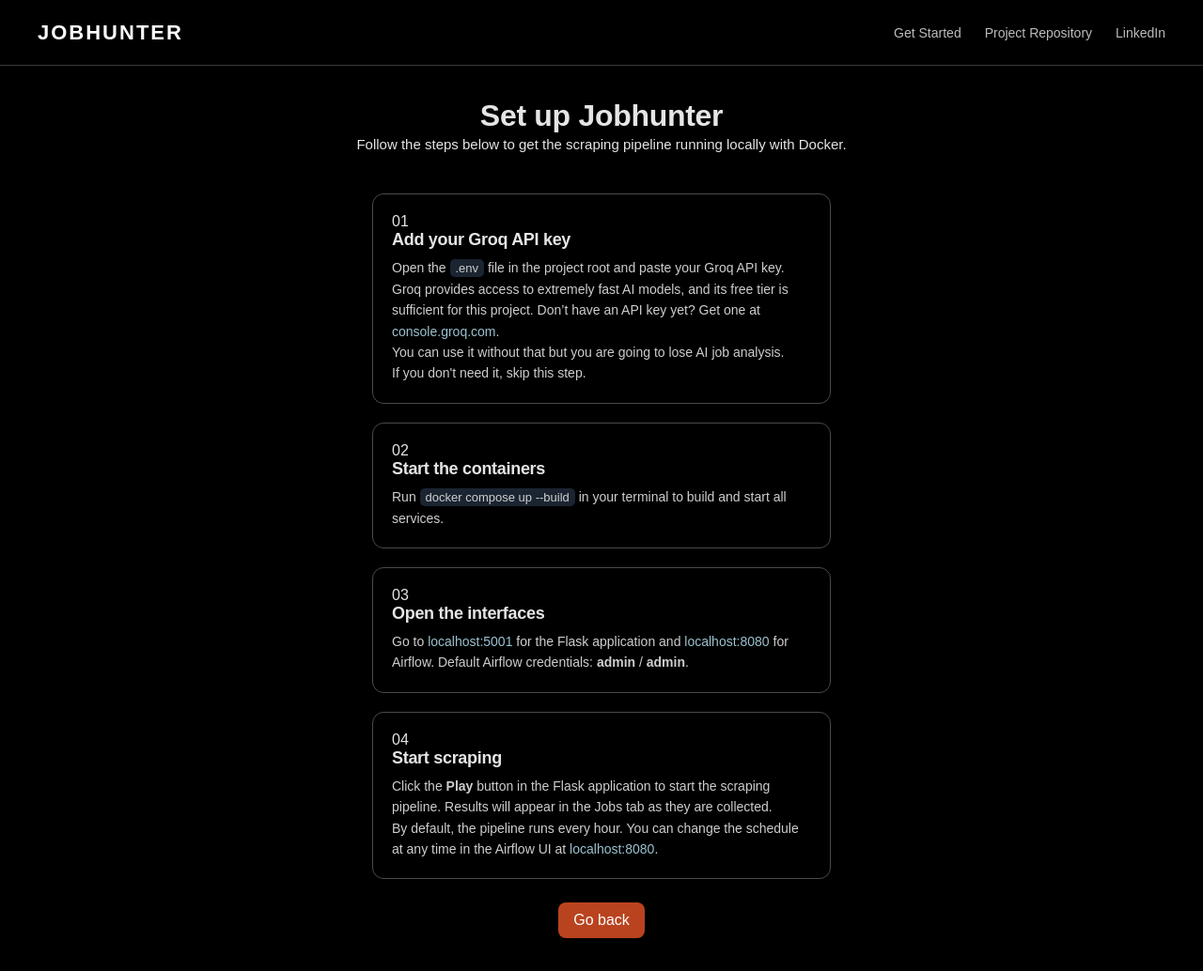
After one commit to gr1dsan/jobhunter, a Python web app: template flask/templates/get_started.html in a window 1280 px wide. The commit adds this page. Shown: the whole page at 94% size. Run offline with Jinja, Linux system fonts and the light colour scheme; the template is opened without the code that fills it, so the values that code supplies are empty.

Commit message:
ui improvements

```diff
--- a/flask/app.py
+++ b/flask/app.py
@@ -214,6 +214,10 @@ def index():
     dag_paused = get_dag_status()
     return render_template("index.html", jobs=jobs, filters=filters, profile=profile, dag_paused=dag_paused)
 
+@app.route("/info")
+def get_started():
+    return render_template("get_started.html")
+
 
 if __name__ == "__main__":
     app.run(debug=True, host="0.0.0.0", port=5001)
--- a/flask/static/components.css
+++ b/flask/static/components.css
@@ -14,6 +14,22 @@
     display:block;
     margin-bottom:10px;
     color:#ddd;
+}
+
+.dag-btn {
+    position: fixed;
+    top: 20px;
+    left: 50%;
+    transform: translateX(-50%);
+    background: #000;
+    border: 1px solid #6b7280;
+    color: #fff;
+    padding: 8px 14px;
+    border-radius: 6px;
+    font-size: 14px;
+    cursor: pointer;
+    transition: 0.15s ease;
+    z-index: 9999;
 }
 
 input[type="text"],
@@ -49,7 +65,6 @@ input[type="number"]{
     cursor:pointer;
 }
 
-/* Jobs */
 .job-card{
     position:relative;
     background:#000;
--- /dev/null
+++ b/flask/static/instructions.css
@@ -0,0 +1,72 @@
+body {
+    font-family: Arial, sans-serif;
+    text-align: center;
+}
+
+h1, h2, h3 {
+    font-weight: 700;
+    letter-spacing: -0.3px;
+}
+
+p {
+    font-size: 15px;
+    line-height: 1.6;
+}
+
+.gs-hero {
+    margin-top: 15px;
+    margin-bottom: 40px;
+}
+
+.gs-steps {
+    display: flex;
+    flex-direction: column;
+    align-items: center;
+}
+
+.gs-step {
+    width: 40%;
+    min-width: 320px;
+    background: #000;
+    border: 1px solid #4a4a4a;
+    border-radius: 12px;
+    padding: 20px;
+    margin-bottom: 20px;
+    text-align: left;
+}
+
+.gs-step h3 {
+    font-size: 18px;
+    margin-bottom: 8px;
+}
+
+.gs-step p {
+    font-size: 14px;
+    opacity: 0.9;
+}
+
+code {
+    padding: 2px 6px;
+    border-radius: 5px;
+    font-size: 13px;
+    background: #1f2937;
+}
+
+a {
+    text-decoration: none;
+    color: lightblue;
+}
+
+.btn-primary, .btn-secondary {
+    display: inline-block;
+    padding: 10px 16px;
+    border-radius: 8px;
+    text-decoration: none;
+    transition: 0.2s;
+    margin: 5px;
+}
+
+.btn-primary {
+    background: #ff5d2bb9;
+    color: #ffffff;
+}
--- a/flask/static/toogle.css
+++ b/flask/static/toggle.css
@@ -4,6 +4,7 @@
     left:50%;
     transform:translateX(-50%);
     display:flex;
+    z-index: 9999;
 }
 
 .toggle-pill{
--- /dev/null
+++ b/flask/templates/get_started.html
@@ -0,0 +1,83 @@
+<!DOCTYPE html>
+<html lang="en">
+<head>
+<meta charset="UTF-8">
+<meta name="viewport" content="width=device-width, initial-scale=1.0">
+<title>Get Started — JOBHUNTER</title>
+
+<link rel="stylesheet" href="{{ url_for('static', filename='base.css') }}">
+<link rel="stylesheet" href="{{ url_for('static', filename='components.css') }}">
+<link rel="stylesheet" href="{{ url_for('static', filename='instructions.css') }}">
+
+</head>
+<body>
+
+<div class="navbar">
+    <div class="logo">JOBHUNTER</div>
+    <div class="nav-links">
+        <a href="/info">Get Started</a>
+        <a href="https://github.com/gr1dsan/jobhunter" target="_blank">Project Repository</a>
+        <a href="https://www.linkedin.com/in/vladyslav-hridin-b11b68356/" target="_blank">LinkedIn</a>
+    </div>
+</div>
+
+<div class="gs-hero">
+    <h1>Set up Jobhunter</h1>
+    <p>Follow the steps below to get the scraping pipeline running locally with Docker.</p>
+</div>
+
+<div class="gs-steps">
+
+    <div class="gs-step">
+        <div class="gs-step-num">01</div>
+        <h3>Add your Groq API key</h3>
+        <p>
+            Open the <code>.env</code> file in the project root and paste your Groq API key.
+            Groq provides access to extremely fast AI models, and its free tier is sufficient
+            for this project. Don’t have an API key yet? Get one at
+            <a href="https://console.groq.com/" target="_blank">console.groq.com</a>.
+        </p>
+        <p>You can use it without that but you are going to lose AI job analysis.</p>
+        <p>If you don't need it, skip this step.</p>
+    </div>
+
+    <div class="gs-step">
+        <div class="gs-step-num">02</div>
+        <h3>Start the containers</h3>
+        <p>
+            Run <code>docker compose up --build</code> in your terminal to build and start all services.
+        </p>
+    </div>
+
+    <div class="gs-step">
+        <div class="gs-step-num">03</div>
+        <h3>Open the interfaces</h3>
+        <p>
+            Go to <a href="http://localhost:5001" target="_blank">localhost:5001</a> for the Flask application and
+            <a href="http://localhost:8080" target="_blank">localhost:8080</a> for Airflow.
+            Default Airflow credentials: <strong>admin</strong> / <strong>admin</strong>.
+        </p>
+    </div>
+
+    <div class="gs-step">
+        <div class="gs-step-num">04</div>
+        <h3>Start scraping</h3>
+        <p>
+            Click the <strong>Play</strong> button in the Flask application to start the scraping pipeline.
+            Results will appear in the Jobs tab as they are collected.
+        </p>
+        <p>
+            By default, the pipeline runs every hour. You can change the schedule at any time
+            in the Airflow UI at
+            <a href="http://localhost:8080" target="_blank">localhost:8080</a>.
+        </p>
+    </div>
+
+</div>
+
+<div class="gs-cta">
+    <a class="btn-primary" href="/">Go back</a>
+</div>
+
+</body>
+</html>
--- a/flask/templates/index.html
+++ b/flask/templates/index.html
@@ -21,9 +21,9 @@
     </form>
 
     <div class="nav-links">
-        <a href="/">Get Started</a>
-        <a href="https://github.com" target="_blank">Project Repository</a>
-        <a href="https://linkedin.com" target="_blank">LinkedIn</a>
+        <a href="/info">Get Started</a>
+        <a href="https://github.com/gr1dsan/jobhunter" target="_blank">Project Repository</a>
+        <a href="https://www.linkedin.com/in/vladyslav-hridin-b11b68356/" target="_blank">LinkedIn</a>
     </div>
 </div>
 
```
